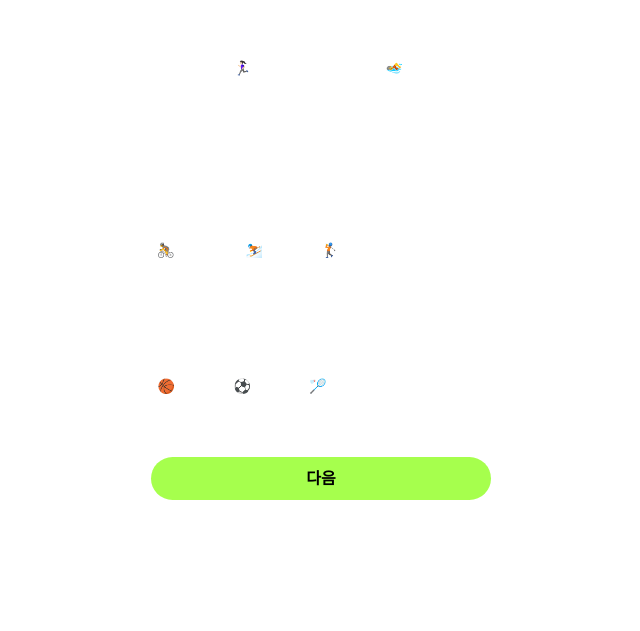
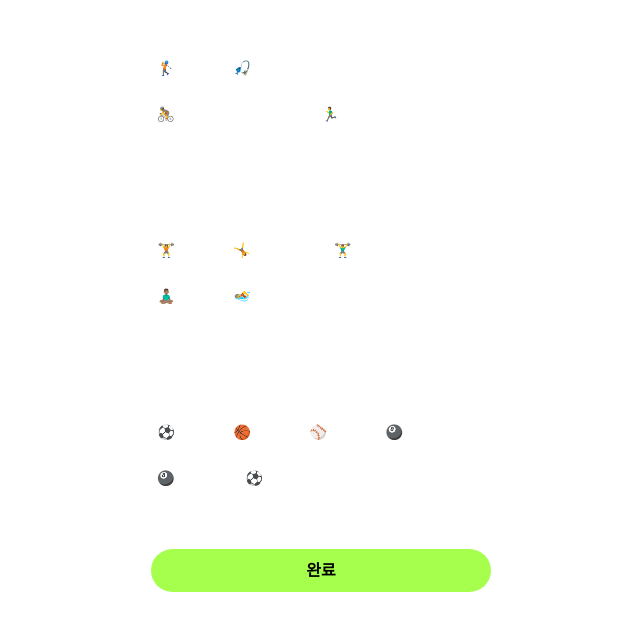
Before and after one commit to FRONTENDSCHOOL7/final-21-FitBuddy, a React (Create React App) app: page /onboard in a window 1280 px wide. Shown: the part 101-732 px from the top of the page, without its empty margins (319-959 px from the left). Built offline with nearby package versions, Linux system fonts and the light colour scheme; what recoil-persist would draw is missing.

Commit message:
모달내 선택한 스포츠 addGroup에 전송

```diff
--- a/package.json
+++ b/package.json
@@ -16,6 +16,7 @@
     "googleapis": "^128.0.0",
     "react": "^18.2.0",
     "react-dom": "^18.2.0",
+    "react-modal": "^3.16.1",
     "react-router-dom": "^6.17.0",
     "react-scripts": "5.0.1",
     "recoil": "^0.7.7",
--- a/src/components/Chips/ChipsOnboarding.jsx
+++ b/src/components/Chips/ChipsOnboarding.jsx
@@ -7,14 +7,24 @@ import {
   OnboardTitle,
 } from './ChipsStyles';
 
-export default function ChipsOnboarding({ id, items }) {
+export default function ChipsOnboarding({ id, items, category, onSelect }) {
+  const handleSelect = (selectedSport) => {
+    onSelect(selectedSport);
+  };
+
   return (
     <SelectWrapper marginBottom='40px'>
-      <OnboardTitle>아웃도어</OnboardTitle>
+      <OnboardTitle>{category}</OnboardTitle>
       <CheckboxContainer>
         {items.map((item, index) => (
           <>
-            <CheckboxInput id={`${id}${index}`} name={`${id}Shop${index}`} />
+            <CheckboxInput
+              id={`${id}${index}`}
+              name={`${id}Shop${index}`}
+              onClick={() => {
+                handleSelect(item);
+              }}
+            />
             <Label htmlFor={`${id}${index}`}>{item}</Label>
           </>
         ))}
--- a/src/components/Common/Chip/Chip.jsx
+++ b/src/components/Common/Chip/Chip.jsx
@@ -13,6 +13,6 @@ const StyledChip = styled.button`
   line-height: 27px;
 `;
 
-export default function Chip() {
+export default function Chip(props) {
   return <StyledChip type='radio'>🏃🏻‍♀️러닝</StyledChip>;
 }
--- a/src/components/Common/Input/InputButton.jsx
+++ b/src/components/Common/Input/InputButton.jsx
@@ -23,11 +23,15 @@ const StyledButton = styled.button`
 
 export default function InputButton(props) {
   return (
+    <>
+      <div>{props.value}</div>
       <StyledButton
         type='button'
         placeholder={props.placeholder}
         onChange={props.onChange}
         name={props.name}
+        onClick={props.onClick}
       />
+    </>
   );
 }
--- a/src/pages/mainhome/addGroup/AddGroup.jsx
+++ b/src/pages/mainhome/addGroup/AddGroup.jsx
@@ -10,6 +10,8 @@ import { ProductCreate } from '../../../api/productApi';
 import UploadImg from '../../../assets/placeholder/Placeholder-img.svg';
 import { useNavigate } from 'react-router-dom';
 import InputButton from '../../../components/Common/Input/InputButton';
+import OnBoardingPage from '../../onBoard/OnBoardingPage';
+import Modal from 'react-modal';
 
 const StyleAddGroup = styled.div`
   color: gray;
@@ -36,6 +38,16 @@ const InputBox = styled.div`
   flex-direction: column;
   gap: 9px;
 `;
+const customModalStyles = {
+  content: {
+    top: '50%',
+    left: '50%',
+    right: 'auto',
+    bottom: 'auto',
+    transform: 'translate(-50%, -50%)',
+    backgroundColor: 'black',
+  },
+};
 
 export const ImageBtn = styled.button`
   border-radius: 50%;
@@ -57,6 +69,9 @@ export default function AddGroup() {
   const [image, setImage] = useState('');
   const [dateError, setDateError] = useState('');
   const [timeError, setTimeError] = useState('');
+  const [inputValue, setInputValue] = useState('');
+  const [showOnBoarding, setShowOnBoarding] = useState(false);
+  const [selectedSports, setSelectedSports] = useState([]);
 
   const uploadImage = async (imageFile) => {
     const baseUrl = 'https://api.mandarin.weniv.co.kr/';
@@ -79,7 +94,10 @@ export default function AddGroup() {
     const imageFile = e.target.files[0];
     uploadImage(imageFile);
   };
-  const [inputValue, setInputValue] = useState('');
+  const handleOpenOnBoarding = () => {
+    setShowOnBoarding(!showOnBoarding);
+  };
+
   const handleChange = (event) => {
     setInputValue(event.target.value);
   };
@@ -178,9 +196,11 @@ export default function AddGroup() {
       inputRef.current.click();
     }
   };
+  useEffect(() => {
+    console.log(selectedSports);
+  }, [selectedSports]);
 
   const navigate = useNavigate();
-
   return (
     <StyleAddGroup>
       <NavTopDetails title='핏버디 그룹 만들기' />
@@ -212,9 +232,22 @@ export default function AddGroup() {
             name='sport'
             placeholder='운동종목을 입력해주세요'
             onChange={handleInputChange}
+            onClick={handleOpenOnBoarding}
             value={formData.sport}
           />
         </InputBox>
+        <Modal
+          isOpen={showOnBoarding}
+          onRequestClose={handleOpenOnBoarding}
+          style={customModalStyles}
+        >
+          <OnBoardingPage
+            onClick={handleOpenOnBoarding}
+            selectedSports={selectedSports}
+            setSelectedSports={setSelectedSports}
+          />
+        </Modal>
+
         <InputBox>
           <p>날짜</p>
           <InputText
--- a/src/pages/onBoard/OnBoardingPage.jsx
+++ b/src/pages/onBoard/OnBoardingPage.jsx
@@ -1,4 +1,4 @@
-import React from 'react';
+import React, { useState } from 'react';
 import ChipsOnboarding from '../../components/Chips/ChipsOnboarding';
 import styled from 'styled-components';
 import Button_L from '../../components/Common/Buttons/Button_L';
@@ -14,11 +14,20 @@ const OnboardWrapper = styled.div`
   justify-content: center;
   align-items: center;
   flex-direction: column;
-  overflow: scroll;
+  overflow: hidden;
   padding-bottom: 70px;
 `;
 
-export default function OnBoardingPage({ name }) {
+export default function OnBoardingPage({ name, onClick, selectedSports, setSelectedSports }) {
+  const [selectedSport, setSelectedSport] = useState([]);
+
+  const handleSelect = (selectedSport) => {
+    const updatedSports = [...selectedSports];
+    updatedSports.push(selectedSport);
+    setSelectedSports(updatedSports);
+  };
+  console.log(selectedSports);
+
   return (
     <div>
       <OnboardWrapper>
@@ -28,12 +37,25 @@ export default function OnBoardingPage({ name }) {
           선택해 주세요.
         </OnboardTitle>
         <ChipsOnboarding
-          id='onboard1'
-          items={['전체', '🏃🏻‍♀️러닝', '등산', '🏊수영', '러닝2', '러닝3', '러닝4', '러닝5']}
+          id='outdoor'
+          category='아웃도어'
+          items={['🏌골프', '🎣낚시', '🏕캠핑', '🏍바이크', '🚴자전거', '⛰등산', '🏃‍♂️러닝']}
+          onSelect={handleSelect}
         />
-        <ChipsOnboarding id='onboard2' items={['🚴자전거', '⛷️스키', '🏌️골프']} />
-        <ChipsOnboarding id='onboard3' items={['🏀농구', '⚽️축구', '🏸배드민턴']} />
-        <Button_L name='다음' />
+        <ChipsOnboarding
+          id='fitness'
+          category='피트니스'
+          items={['🏋헬스', '🤸필라테스', '🏋️‍♂️크로스핏', '🧘🏽‍♂️요가', '🏊수영']}
+          onSelect={handleSelect}
+        />
+        <ChipsOnboarding
+          id='ballgame'
+          category='구기'
+          items={['⚽축구', '🏀농구', '⚾야구', '🎱당구', '🎱포켓볼', '⚽풋살']}
+          onSelect={handleSelect}
+        />
+
+        <Button_L name='완료' onClick={onClick} />
       </OnboardWrapper>
     </div>
   );
```
Also changed, not shown: 2 other files (tests, documents, lock files or other folders). Lines whose indentation alone changed are shown as unchanged.
